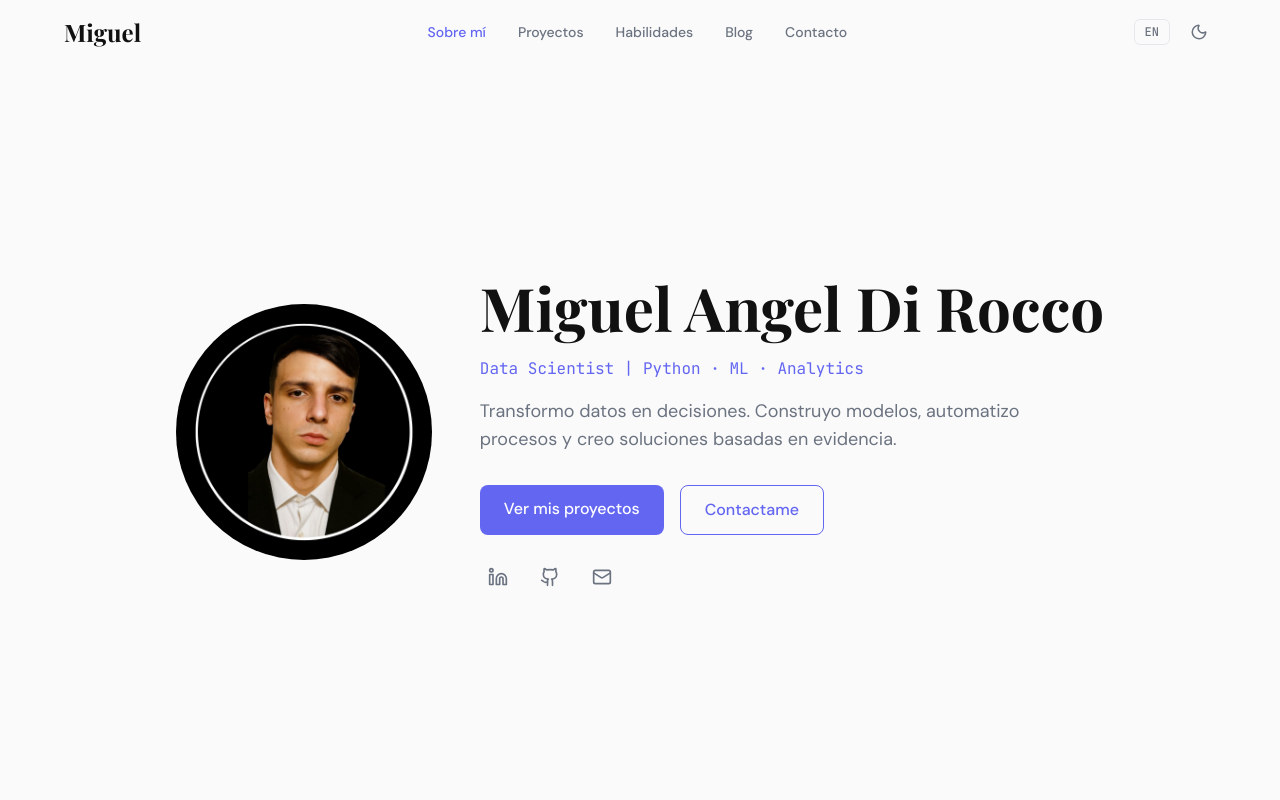
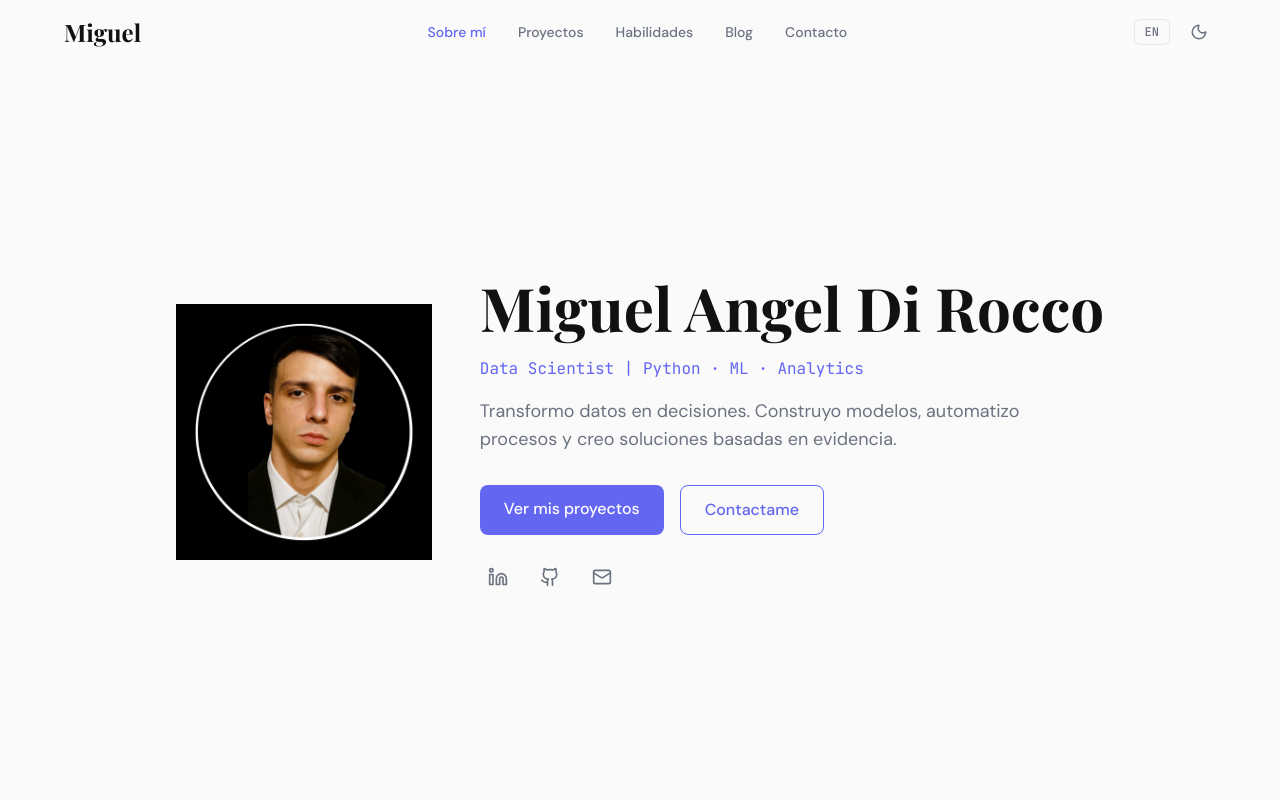
Before and after one commit to MiguelAngelDiRocco/portfolio, a React (Vite) app: page / in a window 1280 px wide. Shown: the top 800 px of the page. Built offline with nearby package versions, Linux system fonts and the light colour scheme.

Commit message:
Fix profile image container to align with photo's white circle
Remove wrapping div that created a larger dark circle behind the
profile photo. The image now renders directly without a container.

Co-Authored-By: Claude Opus 4.6 <noreply@anthropic.com>

```diff
--- a/src/components/HeroSection.jsx
+++ b/src/components/HeroSection.jsx
@@ -38,14 +38,12 @@ export default function HeroSection() {
       >
         {/* Foto de perfil */}
         <motion.div variants={fadeUp} className="shrink-0">
-          <div className="w-56 h-56 md:w-64 md:h-64 rounded-full overflow-hidden">
-            <img
-              src="/profile.jpg"
-              alt={t('hero.name')}
-              className="w-full h-full object-cover"
-              loading="eager"
-            />
-          </div>
+          <img
+            src="/profile.jpg"
+            alt={t('hero.name')}
+            className="w-56 h-56 md:w-64 md:h-64 object-cover"
+            loading="eager"
+          />
         </motion.div>
 
         {/* Texto y CTAs */}
```
